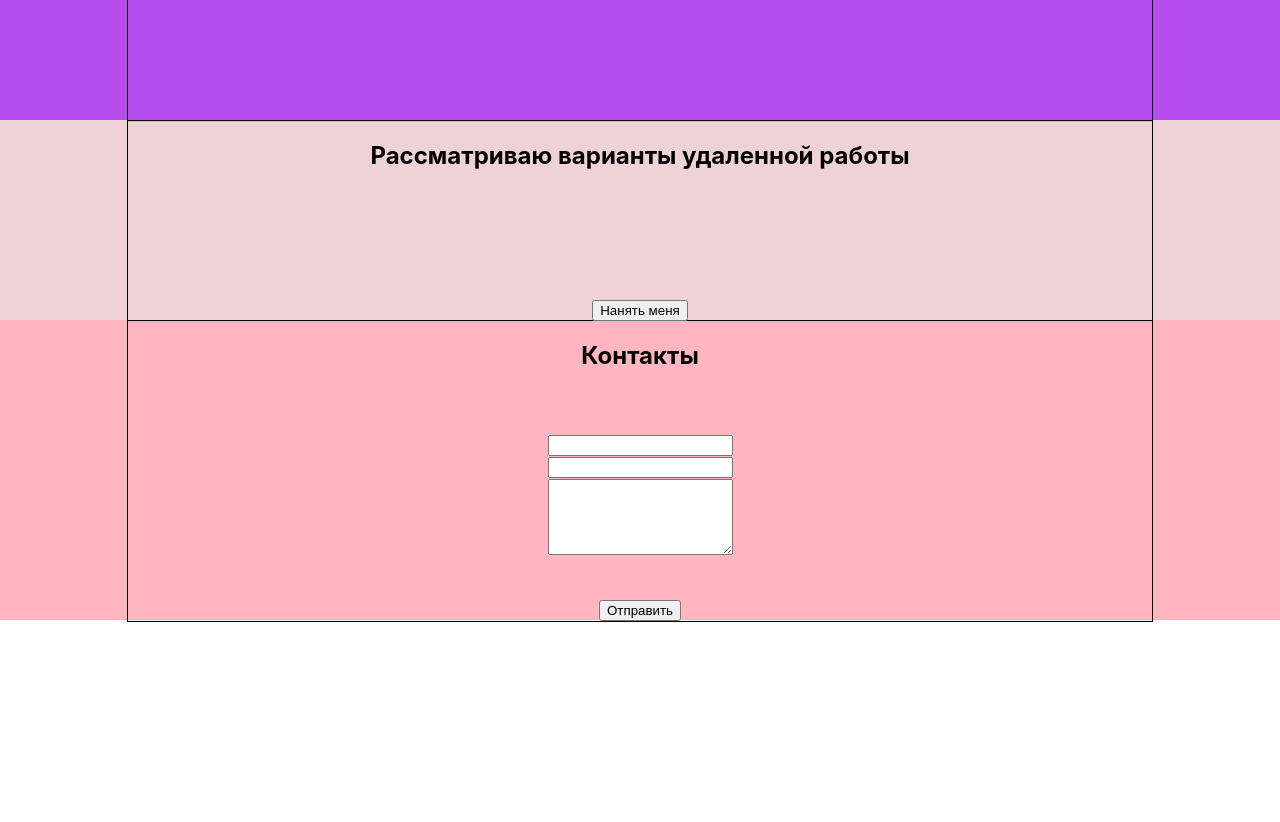
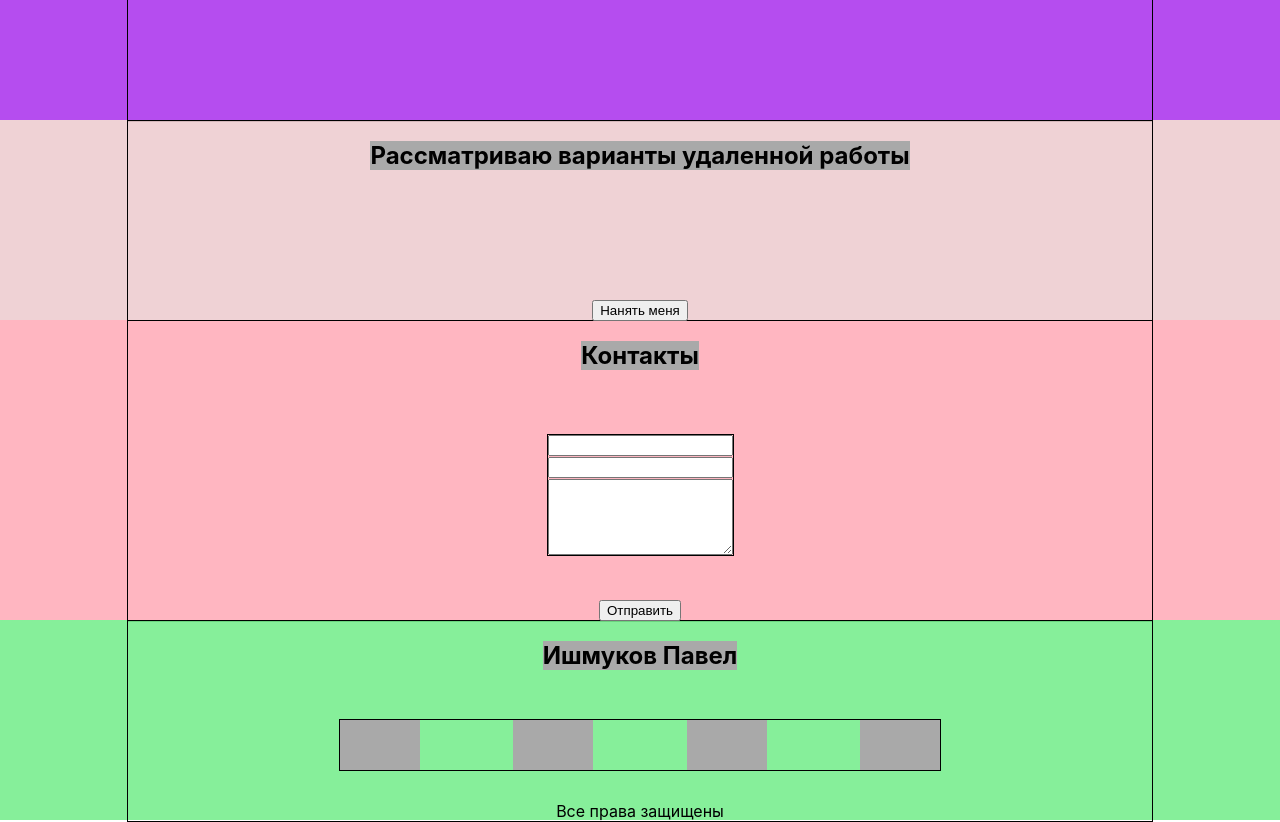
Before and after one commit to Batersp/portfolio, a React (Create React App) app: page / in a window 1280 px wide. Shown: the part 2360-3182 px from the top of the page. Before the commit the page ends 2982 px from the top, so only its background shows below. Built offline with nearby package versions, Linux system fonts and the light colour scheme.

Commit message:
add Footer and refactor old files

```diff
--- a/src/App.tsx
+++ b/src/App.tsx
@@ -6,6 +6,7 @@ import {Skills} from "./skills/Skills";
 import {Projects} from "./projects/Projects";
 import {DistantWork} from "./distant-work/Distant-work";
 import {Contacts} from "./сontacts/Contacts";
+import {Footer} from "./footer/Footer";
 
 function App() {
     return (
@@ -16,6 +17,7 @@ function App() {
             <Projects/>
             <DistantWork/>
             <Contacts/>
+            <Footer/>
         </div>
     );
 }
--- a/src/distant-work/Distant-work.module.css
+++ b/src/distant-work/Distant-work.module.css
@@ -5,10 +5,11 @@
 
 .container {
     flex-direction: column;
-    justify-content: flex-start;
+    justify-content: space-between;
     flex-wrap: nowrap;
 }
 
 .title {
-    height: 150px;
+
+    background-color: darkgray;
 }
--- /dev/null
+++ b/src/footer/Footer.module.css
@@ -0,0 +1,25 @@
+.footerBlock {
+    background-color: rgba(120, 238, 142, 0.89);
+    height: 200px;
+}
+
+.footerContainer {
+    flex-direction: column;
+}
+
+.title {
+    background-color: darkgray;
+}
+
+.body {
+    border: 1px solid;
+    height: 50px;
+    width: 600px;
+    display: flex;
+    justify-content: space-between;
+}
+
+.el {
+    background-color: darkgray;
+    width: 80px;
+}
--- /dev/null
+++ b/src/footer/Footer.tsx
@@ -0,0 +1,21 @@
+import React from 'react';
+import style from './Footer.module.css'
+import stylesContainer from "../comman/styles/Container.module.css";
+
+
+export const Footer = () => {
+    return (
+        <div className={style.footerBlock}>
+            <div className={`${stylesContainer.container} ${style.footerContainer}`}>
+                <h2 className={style.title}>Ишмуков Павел</h2>
+                <div className={style.body}>
+                    <div className={style.el}></div>
+                    <div className={style.el}></div>
+                    <div className={style.el}></div>
+                    <div className={style.el}></div>
+                </div>
+                <span>Все права защищены</span>
+            </div>
+        </div>
+    );
+};
--- a/src/сontacts/Contacts.module.css
+++ b/src/сontacts/Contacts.module.css
@@ -8,7 +8,12 @@
     justify-content: space-between;
 }
 
+.title {
+    background-color: darkgray;
+}
+
 .inputs {
+    border: 1px solid;
     height: 120px;
     display: flex;
     flex-direction: column;
--- a/src/сontacts/Contacts.tsx
+++ b/src/сontacts/Contacts.tsx
@@ -7,11 +7,11 @@ export const Contacts = () => {
         <div className={style.contactsBlock}>
             <div className={`${stylesContainer.container} ${style.contactsContainer}`}>
                 <h2 className={style.title}>Контакты</h2>
-                <div className={style.inputs}>
+                <form className={style.inputs}>
                     <input type="text"/>
                     <input type="text"/>
                     <textarea></textarea>
-                </div>
+                </form>
                 <button>Отправить</button>
             </div>
         </div>
```
